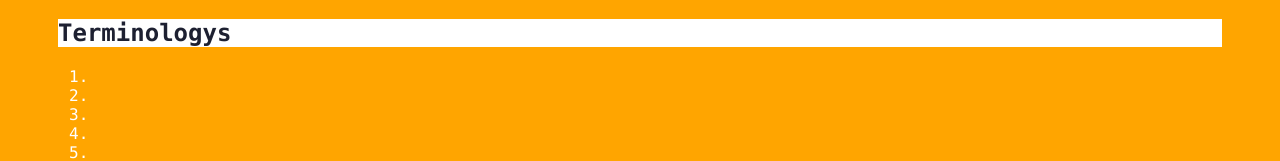
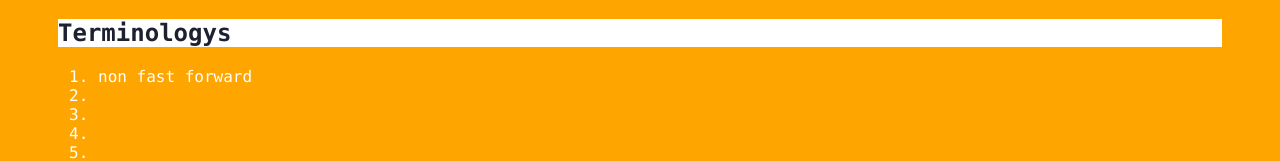
Before and after one commit to xingtaodhu/git_learning, a plain HTML site: page index.html in a window 1280 px wide. Both pictures are taken after a click on the element "Terminologys". Shown: the part 226-387 px from the top of the page. Drawn offline with Linux system fonts and the light colour scheme.

Commit message:
Add non fast forward

```diff
--- a/index.html
+++ b/index.html
@@ -14,7 +14,7 @@
         <div class="accordion"><h1>Terminologys</h1></div>
             <div class="panel">
                 <ol>
-                    <li></li>
+                    <li>non fast forward</li>
                     <li></li>
                     <li></li>
                     <li></li>
```
